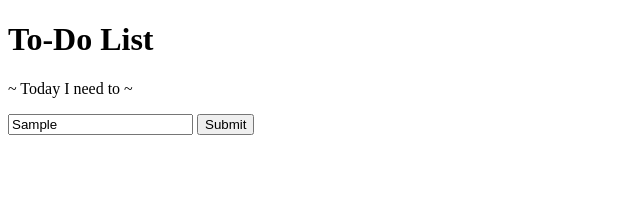
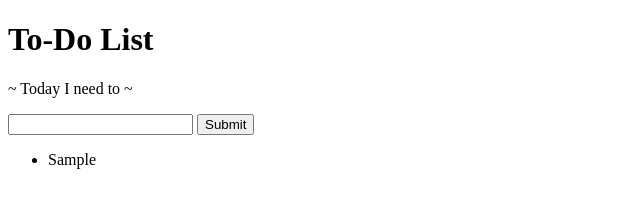
Before and after one commit to dts-kominfo-rea4b/challenge-dom-inu70, a website: page index.html in a window 1280 px wide. Both pictures are taken after typing "Sample" into the empty fields and a click on the button "Submit". Shown: the whole page, without its empty margins (0-640 px from the left). Drawn offline with Linux system fonts and the light colour scheme.

Commit message:
update function fnClickHandler

```diff
--- a/index.html
+++ b/index.html
@@ -34,18 +34,23 @@
       // TODO: Buatlah sebuah fungsi dengan nama fnClickHandler
       // Fungsi yang digunakan untuk menambahkan tulisan
       // Jangan ubah cara deklarasi fungsinya, cukup isi saja
-      function fnClickHandler(toDoItem) {}
+      function fnClickHandler(toDoItem) {
+        let li = document.createElement('li');
+        li.appendChild(document.createTextNode(input.value));
+        output.appendChild(li);
+        input.value = "";
+      }
 
       // TODO: register event onclick / addEventListener untuk button
       // akan menjalankan fungsi fnClickHandler
       button.addEventListener('click', ()=> {
-        fnClickHandler;
+        fnClickHandler();
       });
       // TODO: register event onkeypress / addEventListener untuk input
       // sehingga saat di input ditekan enter akan menjalankan fungsi fnClickHandler juga
       input.addEventListener('keyup', (event)=> {
         if (event.key === 'Enter'){
-          fnClickHandler;
+          fnClickHandler();
         }
       });
     </script>
```
